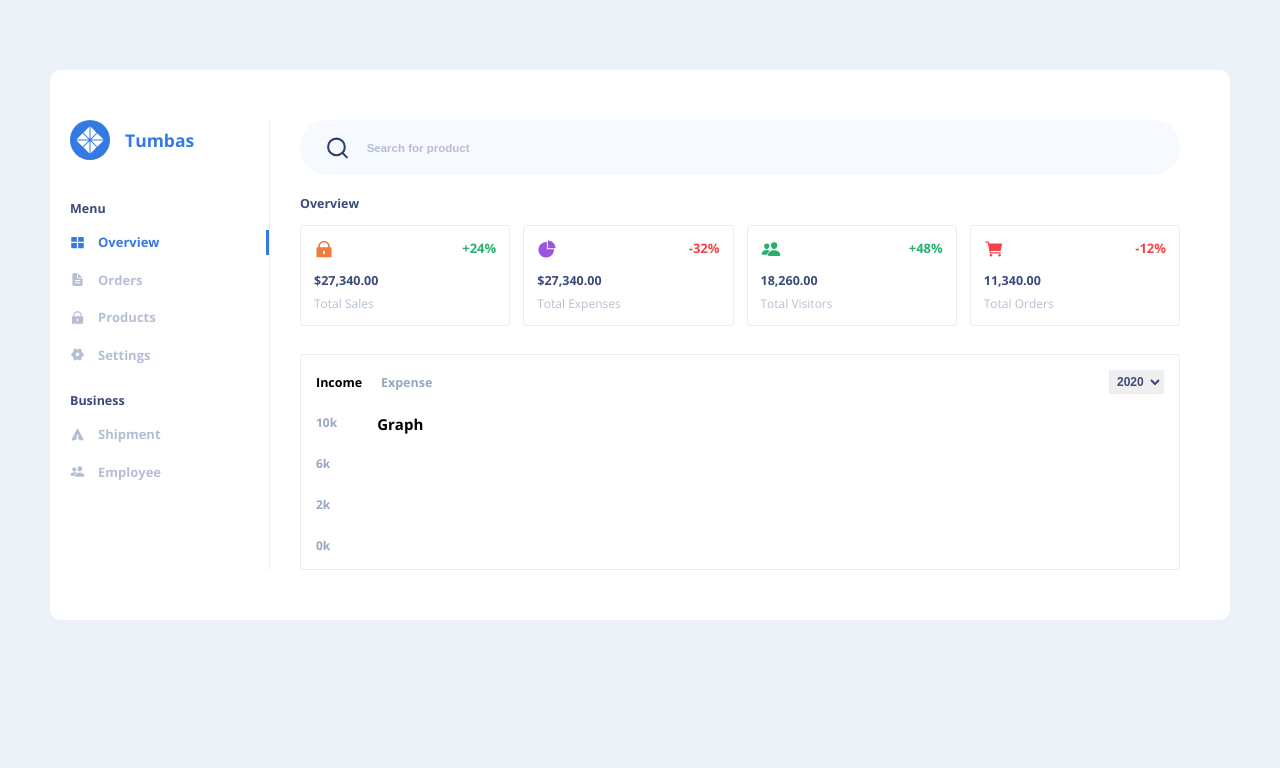
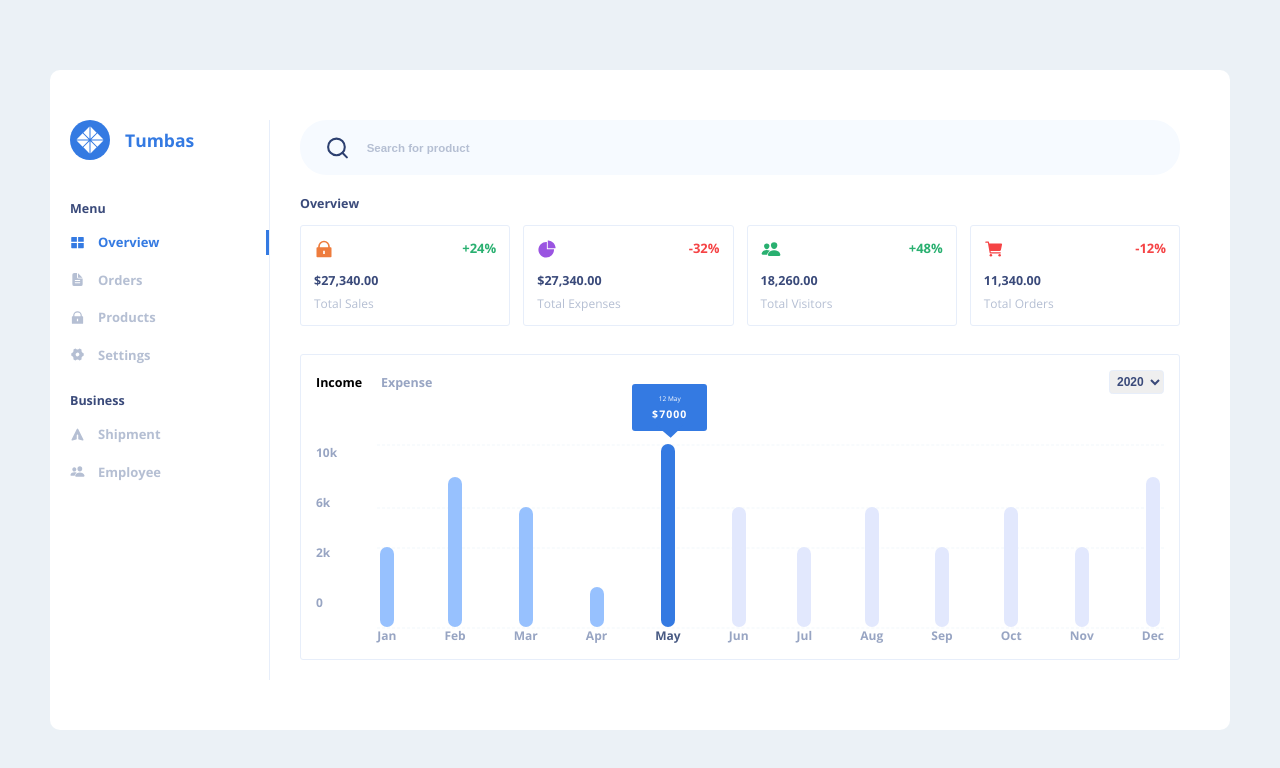
Before and after one commit to hmdNetizen/analytics-layout, a React (Create React App) app: page / in a window 1280 px wide. Shown: the top 768 px of the page. Built offline with nearby package versions, Linux system fonts and the light colour scheme.

Commit message:
Completed the implementation of the bar chart

```diff
--- a/src/components/Chart.css
+++ b/src/components/Chart.css
@@ -3,12 +3,13 @@
   border: 1px solid var(--color-blue-lighter);
   padding: 1.5em;
   border-radius: 3px;
+  margin-bottom: 2em;
 }
 
 .chart-heading {
   display: flex;
   align-items: center;
-  margin-bottom: 2em;
+  margin-bottom: 5em;
 }
 
 .chart-heading h3 {
@@ -27,6 +28,7 @@
   color: var(--color-blue-dark);
   font-weight: 700;
   font-size: 1.2rem;
+  border-radius: 0.3em;
 }
 
 .figures {
@@ -37,6 +39,8 @@
   display: flex;
   flex-direction: column;
   padding-right: 4em;
+  min-height: 20em;
+  justify-content: space-between;
 }
 
 .values > p {
@@ -45,6 +49,84 @@
   color: var(--color-blue-light-1);
 }
 
-.values > p:not(:last-child) {
-  margin-bottom: 2em;
+.graph {
+  width: 100%;
+  min-height: 100%;
+  display: flex;
+  justify-content: space-between;
+  position: relative;
 }
+
+.graph-content {
+  display: flex;
+  flex-direction: column;
+  align-items: center;
+  justify-content: flex-end;
+}
+
+.graph .bars {
+  height: 100%;
+  width: 1.4em;
+  border-radius: 2em;
+  position: relative;
+  z-index: 9;
+}
+
+.graph .months {
+  font-size: 1.2rem;
+  font-weight: 700;
+  color: var(--color-blue-light-1);
+}
+
+.graph .line {
+  position: absolute;
+  width: 100%;
+  border: 1px dashed #f8fbfd;
+}
+
+.graph .line-1 {
+  bottom: 1.5em;
+}
+
+.graph .line-2 {
+  bottom: 9.5em;
+}
+
+.graph .line-3 {
+  top: 6.25em;
+}
+
+.chat-icon {
+  padding: 1em 2em;
+  background: var(--color-primary);
+  border-radius: 3px;
+  position: absolute;
+  left: 32.4%;
+  top: -6em;
+  color: #fff;
+  text-align: center;
+  z-index: 9999;
+}
+
+.chat-icon::after {
+  display: block;
+  content: "";
+  width: 3em;
+  height: 4em;
+  clip-path: polygon(100% 0, 0 0, 53% 34%);
+  background: var(--color-primary);
+  position: absolute;
+  left: 50%;
+  transform: translateX(-50%);
+  top: 4em;
+}
+
+.chat-icon h4 {
+  font-size: 1.05rem;
+  letter-spacing: 0.1em;
+}
+
+.chat-icon p {
+  font-size: 0.65rem;
+  margin-bottom: 0.5em;
+}
--- a/src/components/Chart.js
+++ b/src/components/Chart.js
@@ -15,16 +15,56 @@ const Chart = () => {
       </div>
       <div className="figures">
         <div className="values">
-          {figures.map((figure) => (
-            <p key={figure}>{figure + "k"}</p>
+          {figures.map((figure, index) => (
+            <p key={index}>{figure}</p>
           ))}
         </div>
-        <h2>Graph</h2>
+        <div className="graph">
+          {months.map((month) => (
+            <div className="graph-content" key={month.id}>
+              <div
+                className="bars"
+                style={{
+                  background: month.barColor,
+                  height: month.figure + "%",
+                }}
+              ></div>
+              <p
+                className="months"
+                style={{ color: month.id !== 4 ? "#98a5c3" : "#485a83" }}
+              >
+                {month.name}
+              </p>
+            </div>
+          ))}
+          <div className="line line-1"></div>
+          <div className="line line-2"></div>
+          <div className="line line-3"></div>
+          <div className="line line-4"></div>
+          <div className="chat-icon">
+            <p>12 May</p>
+            <h4>$7000</h4>
+          </div>
+        </div>
       </div>
     </div>
   );
 };
 
-const figures = [10, 6, 2, 0];
+const figures = ["10k", "6k", "2k", 0, ""];
+const months = [
+  { id: 0, name: "Jan", barColor: "#97c1fe", figure: 40 },
+  { id: 1, name: "Feb", barColor: "#97c1fe", figure: 75 },
+  { id: 2, name: "Mar", barColor: "#97c1fe", figure: 60 },
+  { id: 3, name: "Apr", barColor: "#97c1fe", figure: 20 },
+  { id: 4, name: "May", barColor: "#347ae2", figure: 100 },
+  { id: 5, name: "Jun", barColor: "#e2e8fd", figure: 60 },
+  { id: 6, name: "Jul", barColor: "#e2e8fd", figure: 40 },
+  { id: 7, name: "Aug", barColor: "#e2e8fd", figure: 60 },
+  { id: 8, name: "Sep", barColor: "#e2e8fd", figure: 40 },
+  { id: 9, name: "Oct", barColor: "#e2e8fd", figure: 60 },
+  { id: 10, name: "Nov", barColor: "#e2e8fd", figure: 40 },
+  { id: 11, name: "Dec", barColor: "#e2e8fd", figure: 75 },
+];
 
 export default Chart;
--- a/src/components/MiddleContents.js
+++ b/src/components/MiddleContents.js
@@ -33,7 +33,7 @@ const MiddleContents = () => {
                   color: data.iconColor,
                 })}
                 <span
-                  classname="listItem-info-text"
+                  className="listItem-info-text"
                   style={{ color: data.textColor }}
                 >
                   {data.margin}
--- a/src/components/Navigations.js
+++ b/src/components/Navigations.js
@@ -30,7 +30,7 @@ const Navigations = () => {
                 size: 15,
                 className: "listItem-icon",
               })}
-              <span classname="listItem-text">{tab.title}</span>
+              <span className="listItem-text">{tab.title}</span>
             </li>
           ))}
         </ul>
@@ -50,7 +50,7 @@ const Navigations = () => {
                 size: 15,
                 className: "listItem-icon",
               })}
-              <span classname="listItem-text">{tab.title}</span>
+              <span className="listItem-text">{tab.title}</span>
             </li>
           ))}
         </ul>
```
Also changed, not shown: src/components/Products.js (added, +11 -0 lines).
